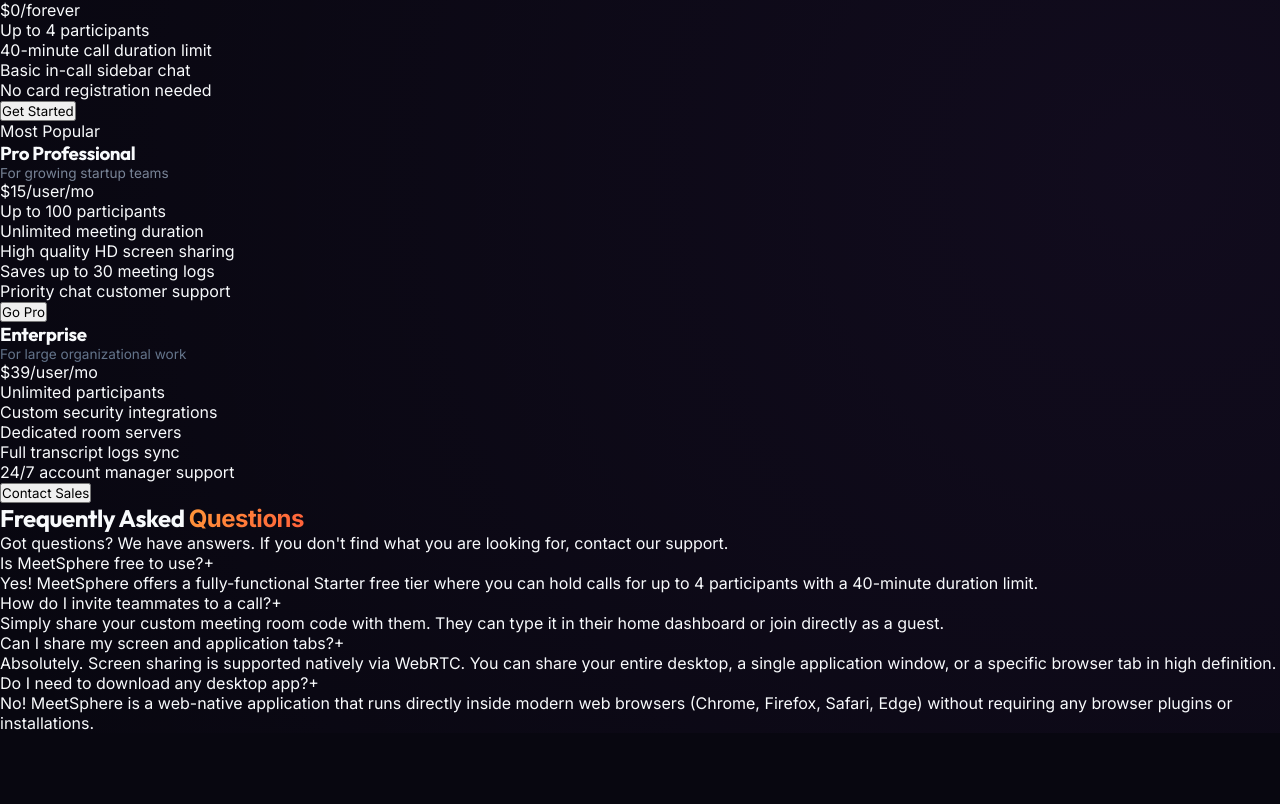
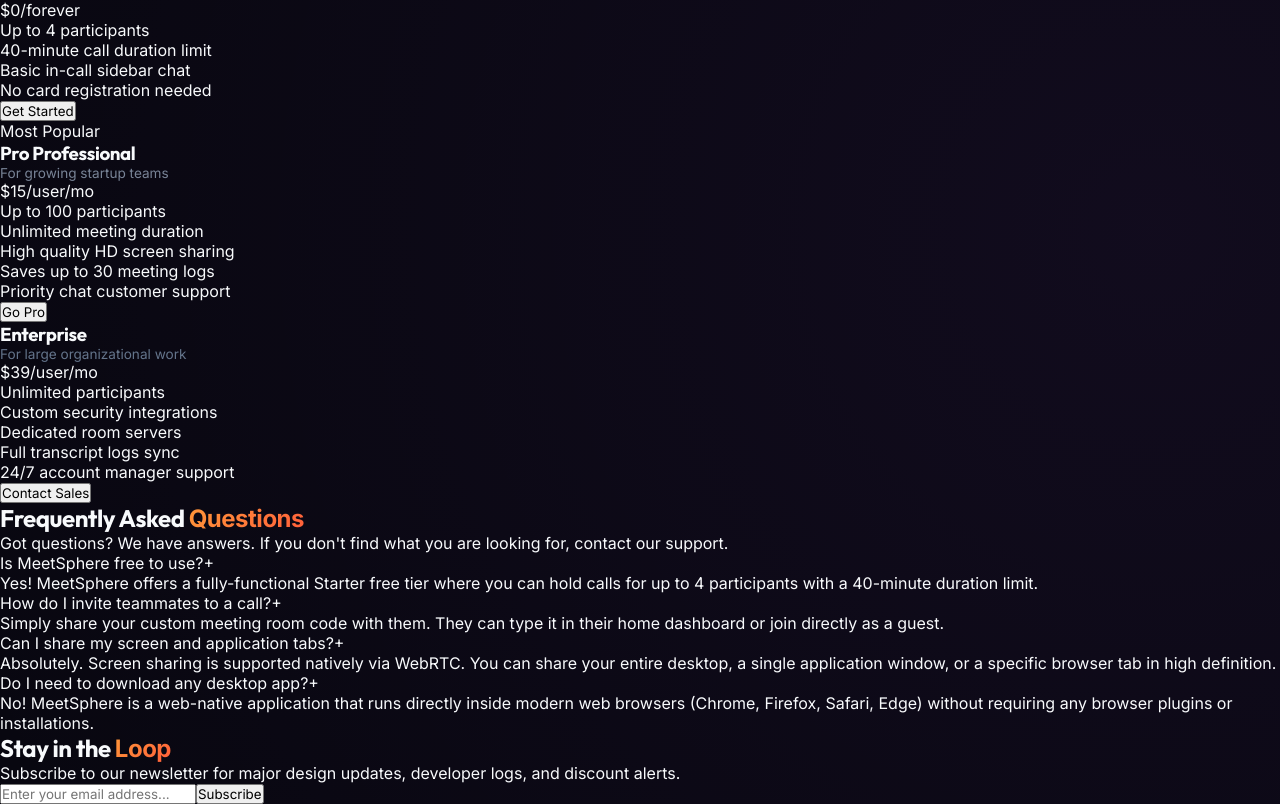
Before and after one commit to mainuddinkhudavand/MeetSphere, a React (Create React App) app in the folder frontend/: page / in a window 1280 px wide. Shown: the part 2064-2868 px from the top of the page. Before the commit the page ends 2797 px from the top, so only its background shows below. Built offline with nearby package versions, Linux system fonts and the light colour scheme.

Commit message:
feat: add Newsletter Subscription Form with interactive feedback to Landing page

```diff
--- a/frontend/src/pages/landing.jsx
+++ b/frontend/src/pages/landing.jsx
@@ -61,6 +61,17 @@
 
     const toggleFaq = (index) => {
         setActiveFaq(activeFaq === index ? null : index);
+    };
+
+    // Newsletter states
+    const [newsletterEmail, setNewsletterEmail] = useState('');
+    const [newsletterSubmitted, setNewsletterSubmitted] = useState(false);
+
+    const handleSubscribe = (e) => {
+        e.preventDefault();
+        if (!newsletterEmail.trim()) return;
+        setNewsletterSubmitted(true);
+        setNewsletterEmail('');
     };
 
     const nextTestimonial = () => {
@@ -489,6 +500,34 @@
                 </div>
             </section>
 
+            {/* Newsletter Section */}
+            <section className="newsletterSection">
+                <div className="newsletterContainer">
+                    <h2>Stay in the <span className="text-gradient">Loop</span></h2>
+                    <p>Subscribe to our newsletter for major design updates, developer logs, and discount alerts.</p>
+
+                    {newsletterSubmitted ? (
+                        <div style={{ color: '#00ff88', fontWeight: 600, padding: '1rem', background: 'rgba(0, 200, 100, 0.1)', borderRadius: '12px', width: 'fit-content', margin: '0 auto' }}>
+                            ✓ Thank you! You have successfully subscribed to the newsletter.
+                        </div>
+                    ) : (
+                        <form onSubmit={handleSubscribe} className="newsletterForm">
+                            <input
+                                type="email"
+                                className="newsletterInput"
+                                placeholder="Enter your email address..."
+                                value={newsletterEmail}
+                                onChange={(e) => setNewsletterEmail(e.target.value)}
+                                required
+                            />
+                            <button type="submit" className="btn-subscribe">
+                                Subscribe
+                            </button>
+                        </form>
+                    )}
+                </div>
+            </section>
+
         </div>
     )
 }
```
